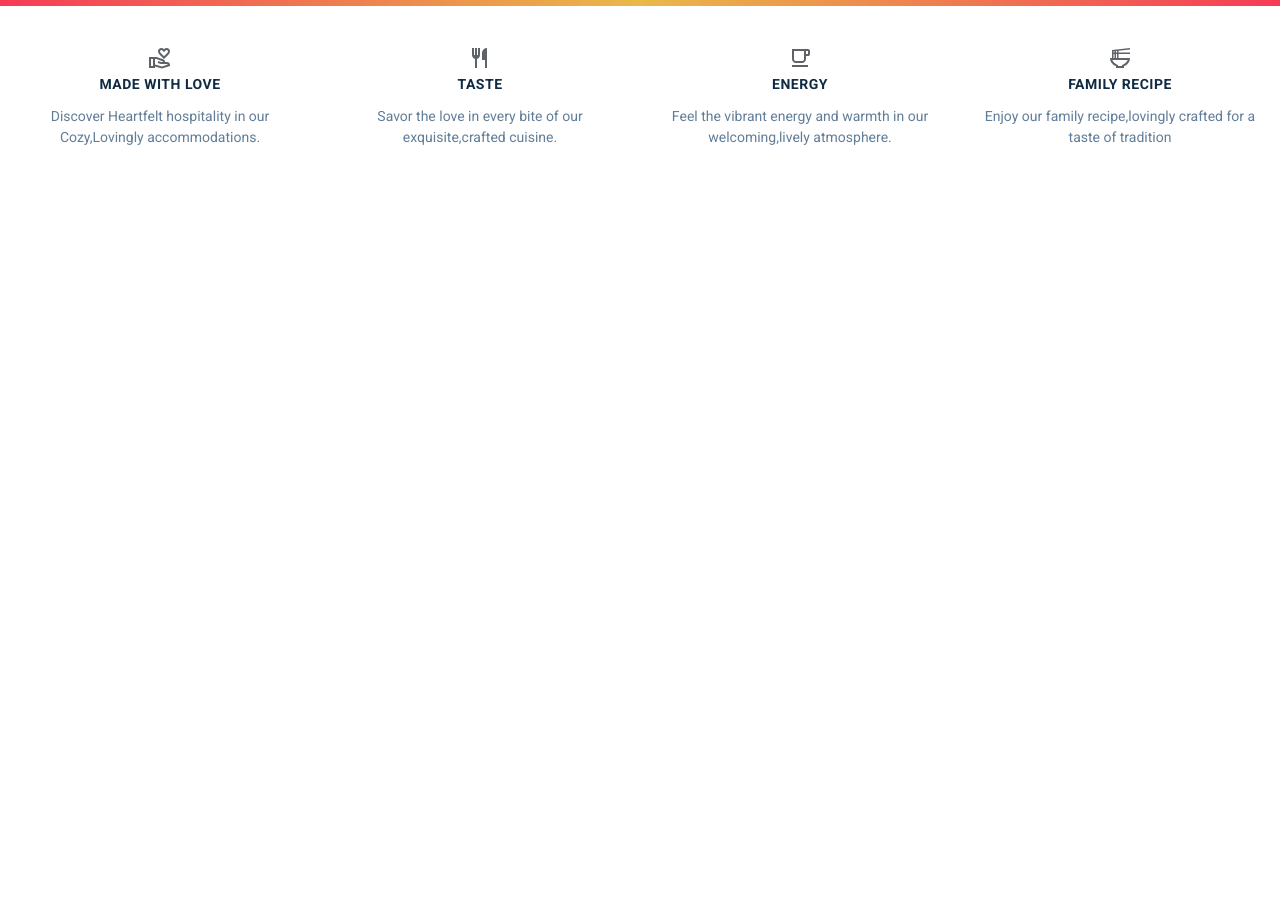
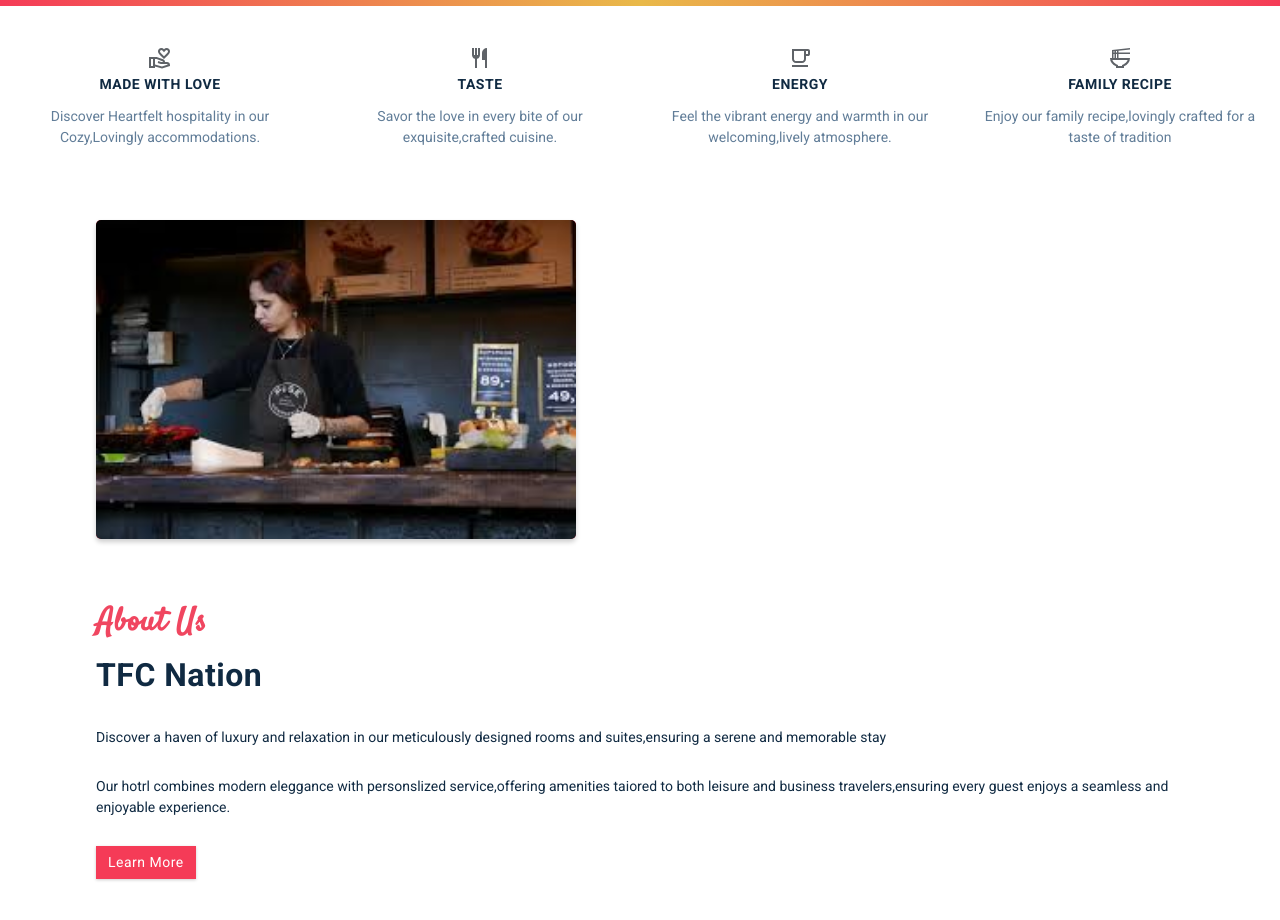
Before and after one commit to Swetha-C-2004/restaurants-website, a plain HTML site: page index.html in a window 1280 px wide. Shown: the part 802-1722 px from the top of the page. Before the commit the page ends 990 px from the top, so only its background shows below. Drawn offline with Linux system fonts and the light colour scheme; a web font is replaced by a local one.

Commit message:
aadded for the work in html and css,about pic also added

```diff
--- a/css/style.css
+++ b/css/style.css
@@ -86,6 +86,21 @@ body{
     clear: both;
     display: table;
 
+}
+.section-center{
+    padding: 4rem 0;
+    width: 85vw;
+    margin:0 auto;
+    max-width: 1170px;
+
+}
+.section-title h3{
+    font-family: var(--ff-design);
+    color: var(--clr-primary-light);
+    font-size: 2rem;
+}
+.section-title{
+    margin-bottom: 2rem;
 }
 /*-------------- navbar---------------*/
 .nav-btn svg{
@@ -271,3 +286,22 @@ body{
     }
 
 }
+/*-----about-----*/
+.about-img,
+.about-info{
+    padding: 2rem 0;
+}
+.about-picture-container{
+    background-color: var(--clr-primary);
+    max-width: 30rem;
+    box-shadow: 0px 3px 5px rgba(0, 0, 0, 0.2);
+    border-radius: 5px;
+    overflow: hidden;
+}
+.about-picture{
+    transition: var(--transition);
+}
+.about-picture-container:hover .about-picture{
+    transform: scale(1,2);
+    opacity: 0.5;
+}
--- a/index.html
+++ b/index.html
@@ -16,7 +16,8 @@
         <label for="nav-check">
             <svg xmlns="http://www.w3.org/2000/svg" height="40px" viewBox="0 -960 960 960" width="40px" fill="#5f6368"><path d="M120-240v-80h720v80H120Zm0-200v-80h720v80H120Zm0-200v-80h720v80H120Z"/></svg>
         </label>
-     </div>
+    </div>
+
      <input type="checkbox" id="nav-check"/>
      <nav class="navbar">
         <div class="navbar-header">
@@ -47,7 +48,9 @@
 
    </header>
    <!--header end-->
-   <div class="content-divider"></div>
+   <div class="content-divider">
+
+   </div>
    <!--features start-->
    <section class="features">
     <div class="feature">
@@ -78,5 +81,26 @@
 
    </section>
    <!--features end-->
+
+   <!--about start-->
+   <section class="about">
+    <div class="section-center clearfix">
+      <div class="about-img">
+       <div class="about-picture-container">
+        <img src="images/about.jpg" alt="TFC" class="about-picture"/>
+       </div>
+     </div>
+       <div class="about-info">
+         <div class="section-title">
+            <h3>About Us</h3>
+            <h2>TFC Nation</h2>
+         </div>
+         <p class="about-text">Discover a haven of luxury and relaxation in our meticulously designed rooms and suites,ensuring a serene and memorable stay</p>
+         <p class="about-text">Our hotrl combines modern eleggance with personslized service,offering amenities taiored to both leisure and business travelers,ensuring every guest enjoys a seamless and enjoyable experience.</p>
+         <a href="#" class="btn">Learn More</a>
+       </div>
+    </div></section>
+   <!--about end-->
+
 </body>
 </html>
```
Also changed, not shown: images/about.jpg (added).
